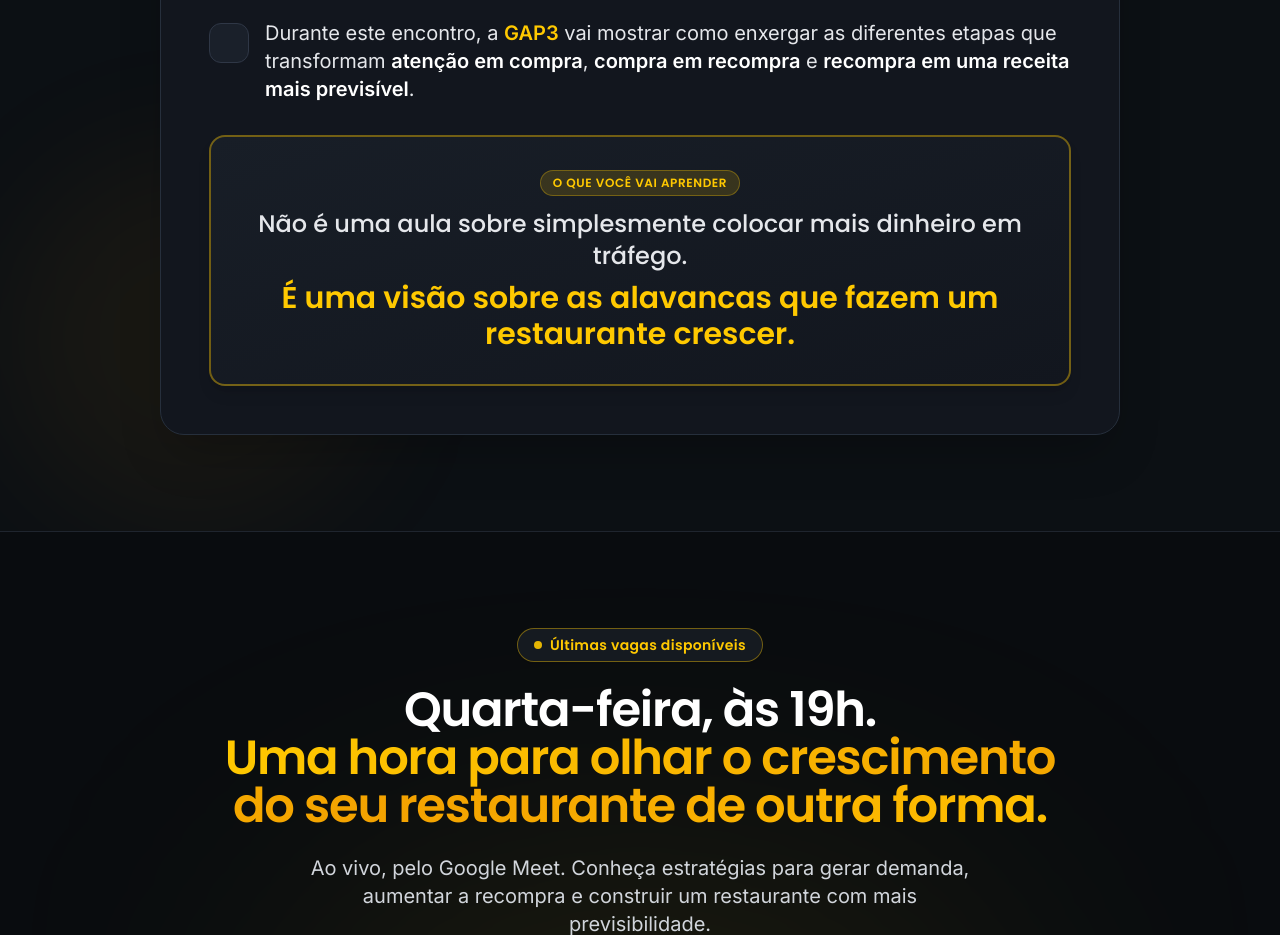
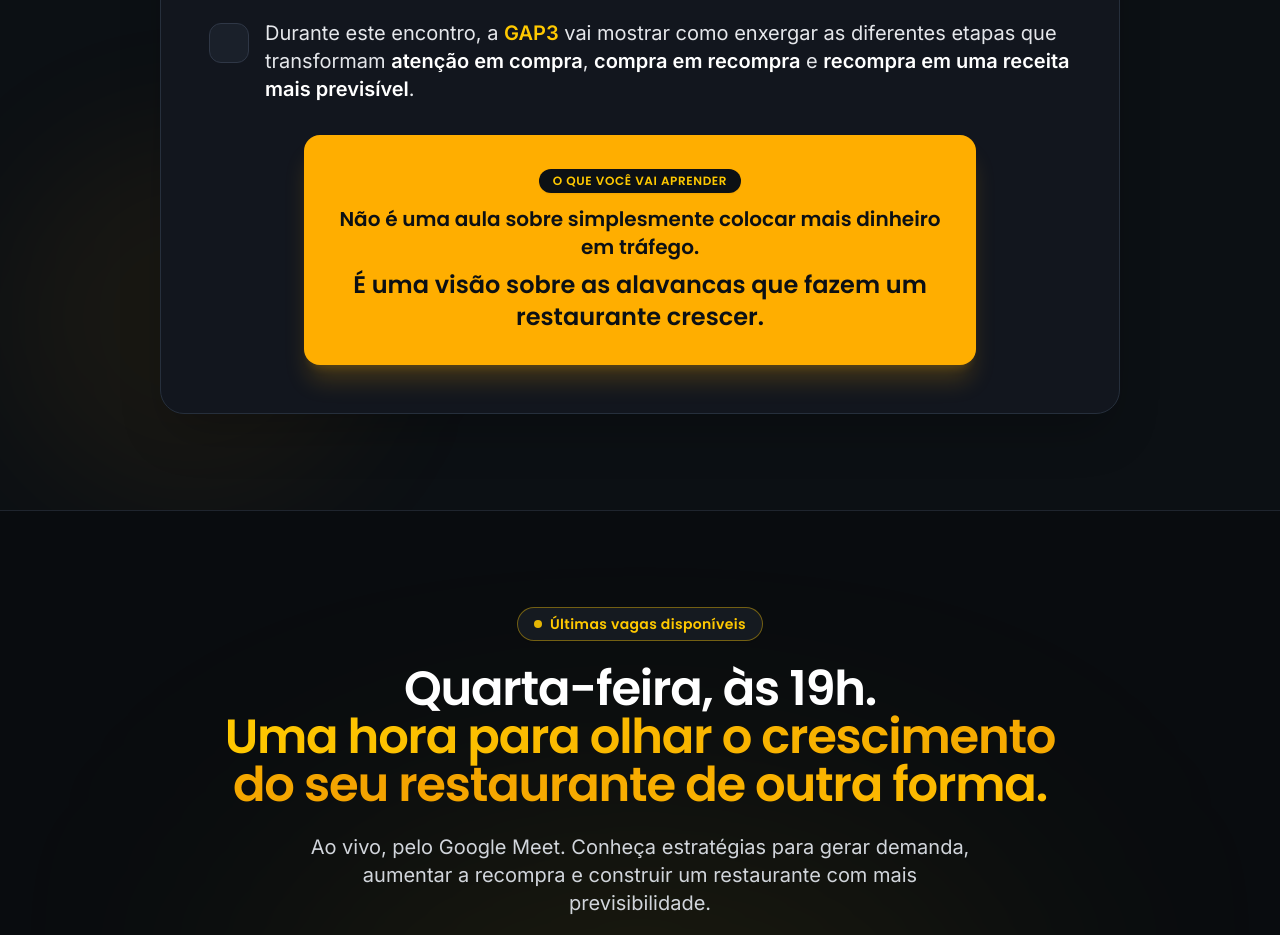
Before and after one commit to vitorfernandes-silva/lp-gap3, a Next.js app: page /live in a window 1280 px wide. Shown: the part 2640-3575 px from the top of the page. Built offline with nearby package versions, Linux system fonts and the light colour scheme; some icons are missing.

Commit message:
style: reduz largura do card de destaque da 3a dobra e aplica fundo amarelo com contraste

```diff
--- a/components/live/LivePhilosophySection.tsx
+++ b/components/live/LivePhilosophySection.tsx
@@ -59,15 +59,15 @@ export function LivePhilosophySection() {
             </p>
           </div>
 
-          {/* Golden Callout Box */}
-          <div className="mt-8 bg-gradient-to-br from-[#181E27] to-[#12161E] border-2 border-[#FFC900]/40 rounded-2xl p-6 sm:p-8 text-center shadow-lg relative">
-            <div className="inline-block px-3 py-1 bg-[#FFC900]/15 border border-[#FFC900]/30 rounded-full text-[#FFC900] text-xs font-poppins font-bold uppercase tracking-wider mb-3">
+          {/* Yellow Callout Box (Reduced width & Yellow Background) */}
+          <div className="mt-8 max-w-2xl mx-auto bg-[#FFAE00] rounded-2xl p-6 sm:p-8 text-center shadow-xl shadow-[#FFAE00]/20 relative">
+            <div className="inline-block px-3.5 py-1 bg-[#0C1014] text-[#FFC900] rounded-full text-xs font-poppins font-bold uppercase tracking-wider mb-3 shadow-sm">
               O que você vai aprender
             </div>
-            <p className="text-lg sm:text-2xl font-poppins font-medium text-gray-200 mb-2">
+            <p className="text-base sm:text-xl font-poppins font-semibold text-[#0C1014] mb-2 leading-snug">
               Não é uma aula sobre simplesmente colocar mais dinheiro em tráfego.
             </p>
-            <p className="text-xl sm:text-2xl md:text-3xl font-poppins font-bold text-[#FFC900] leading-snug">
+            <p className="text-lg sm:text-2xl font-poppins font-extrabold text-[#0C1014] leading-snug">
               É uma visão sobre as alavancas que fazem um restaurante crescer.
             </p>
           </div>
```
